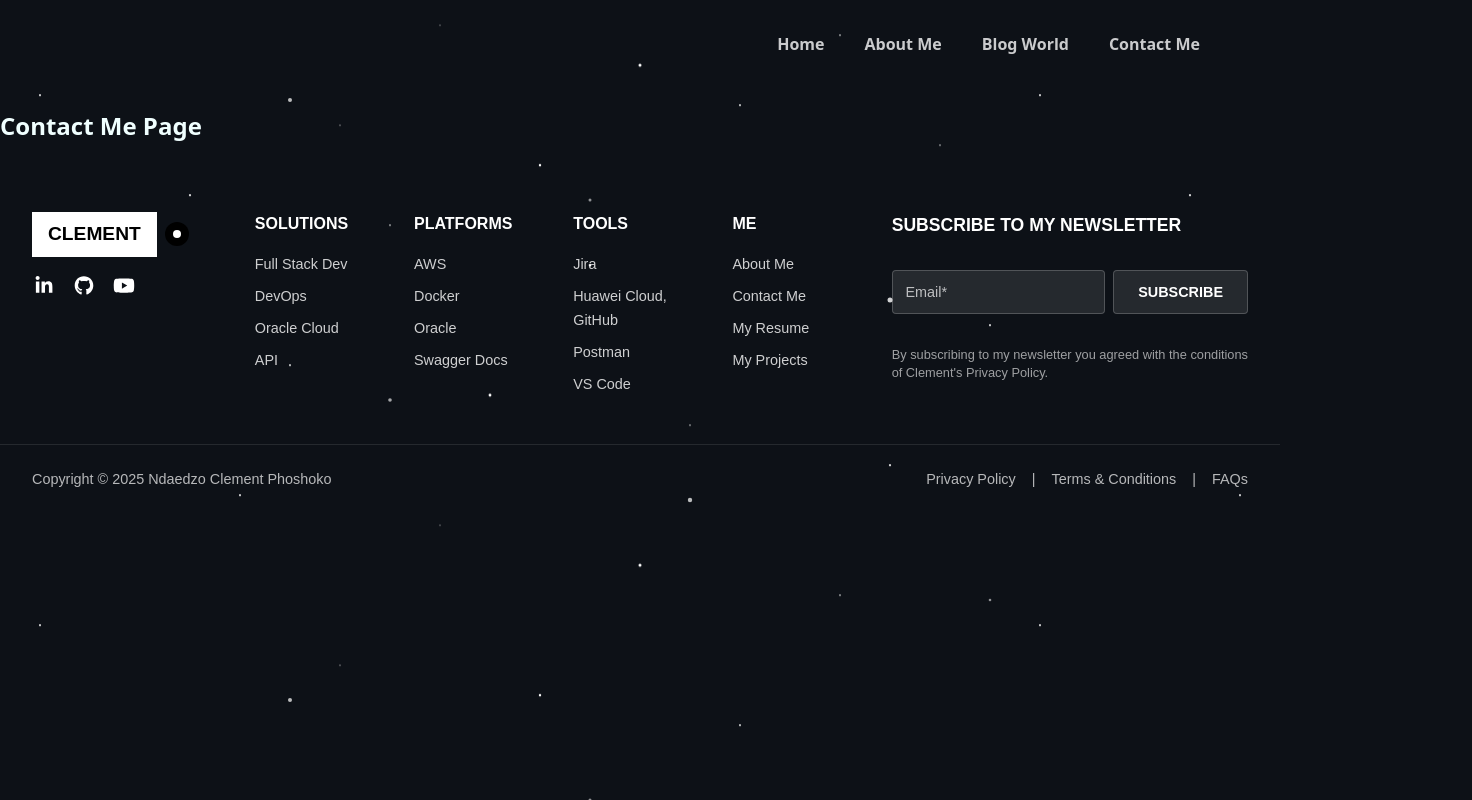
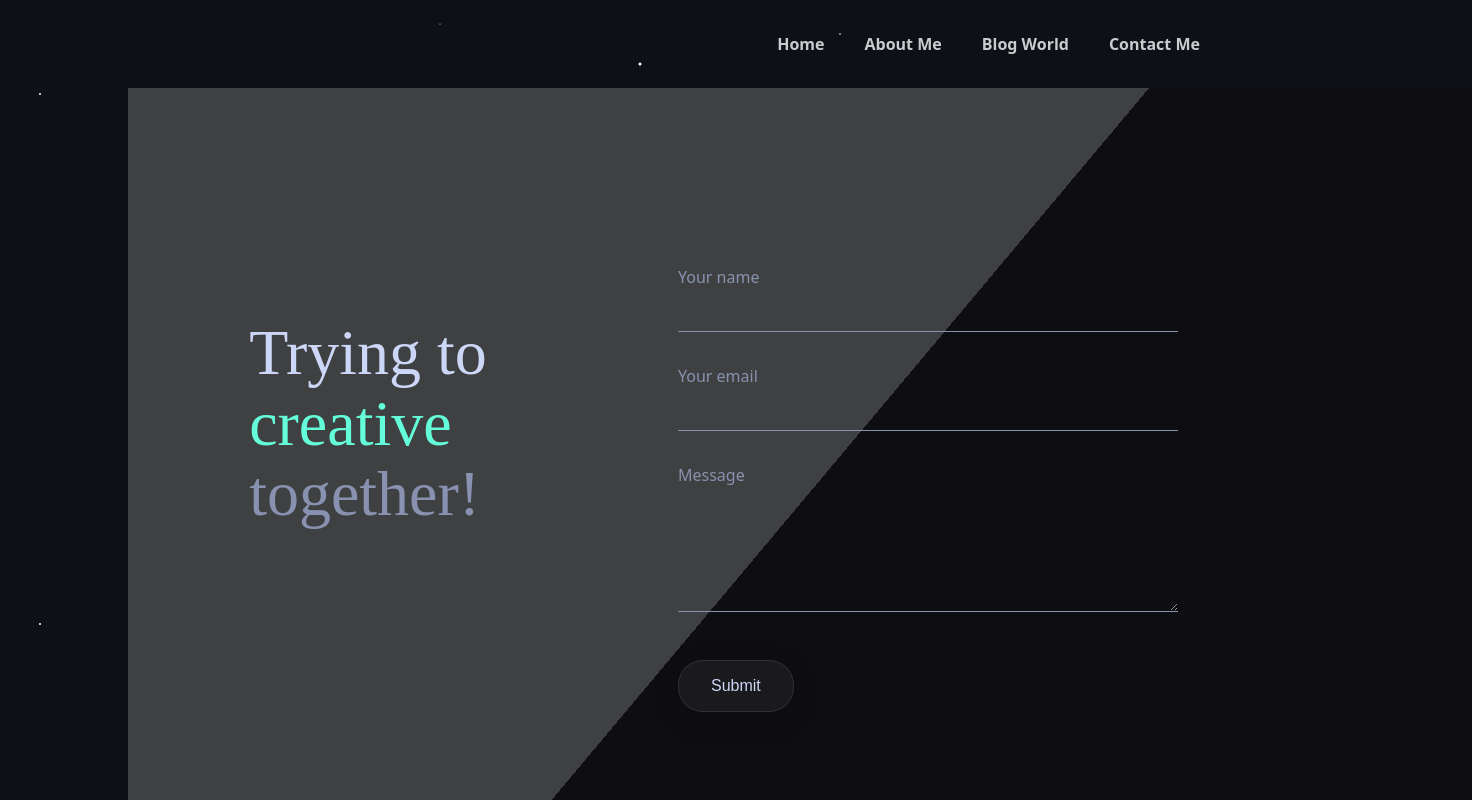
Before and after one commit to NdaedzoPhoshoko/Portfolio-for-Clement, a React (Vite) app in the folder front-end/: page /contact in a window 1280 px wide. Shown: the top 800 px of the page, 1472 px wide, since content can reach past the window. Built offline with nearby package versions, Linux system fonts and the light colour scheme.

Commit message:
added contaxct me

```diff
--- a/front-end/src/App.jsx
+++ b/front-end/src/App.jsx
@@ -13,9 +13,10 @@ import Blog from "./pages/blog/Blog";
 // import Item from "./pages/blog/posts/item/Item";
 import ViewItem from "./pages/blog/posts/view_item/ViewItem";
 
+import Contact from "./pages/contact/Contact";
+
 // Placeholder components for routes
 const HireMe = () => <h2>Hire Me Page</h2>;
-const ContactMe = () => <h2>Contact Me Page</h2>;
 
 // Component to handle page transitions
 function AppContent() {
@@ -60,7 +61,7 @@ function AppContent() {
           <Route path="/blog" element={<Blog />} />
           <Route path="/blog/view/:id" element={<ViewItem />} />
           <Route path="/hire" element={<HireMe />} />
-          <Route path="/contact" element={<ContactMe />} />
+          <Route path="/contact" element={<Contact />} />
         </Routes>
         <Footer />
       </div>
--- a/front-end/src/components/navbar/NavBar.jsx
+++ b/front-end/src/components/navbar/NavBar.jsx
@@ -8,7 +8,6 @@ import {
   faPenToSquare,
   faBook,
   faEnvelope,
-  faPhone,
 } from "@fortawesome/free-solid-svg-icons";
 
 import './NavBar.css'
@@ -126,15 +125,6 @@ const Navbar = () => {
                 <p>Reach out directly via email for collaboration opportunities, technical discussions, project inquiries, or any questions about my work and expertise in software development.</p>
               </div>
             </div>
-            <div className="mega-menu-item">
-              <div className="mega-menu-icon">
-                <FontAwesomeIcon icon={faPhone} className="icon-schedule-call" /> {/* Icon for Schedule a Call */}
-              </div>
-              <div className="mega-menu-text">
-                <h4>Schedule a Call</h4>
-                <p>Book a personalized consultation or meeting to discuss potential collaborations, technical consultations, mentorship opportunities, or in-depth project planning sessions.</p>
-              </div>
-            </div>
           </div>
         )}
       </li>
--- /dev/null
+++ b/front-end/src/pages/contact/Contact.css
@@ -0,0 +1,257 @@
+/* Contact Container */
+.contact-container {
+  width: 100%;
+  min-height: 100vh;
+  background: linear-gradient(130deg, #3f4041 50%, #0e0e11 50%);
+  display: flex;
+  align-items: center;
+  justify-content: center;
+  padding: 0 2rem 2rem 2rem;
+  margin: 0 10%;
+}
+
+/* Left Section - Text */
+.contact-left-section {
+  flex: 0 0 20%;
+  display: flex;
+  align-items: flex-start;
+  justify-content: center;
+  padding: 0rem 0rem 8rem 0rem;
+  background: none;
+  animation: bounceInLeft 1s cubic-bezier(0.25, 0.46, 0.45, 0.94) 0.3s both;
+  padding-top: 0rem;
+}
+
+@keyframes bounceInLeft {
+  0% {
+    transform: translateX(-100px);
+    opacity: 0;
+  }
+  50% {
+    transform: translateX(10px);
+    opacity: 1;
+  }
+  80% {
+    transform: translateX(-3px);
+  }
+  100% {
+    transform: translateX(0);
+    opacity: 1;
+  }
+}
+
+.contact-text-content {
+  max-width: 500px;
+  text-align: left;
+}
+
+.contact-main-title {
+  font-size: 4rem;
+  font-weight: 300;
+  color: #ccd6f6;
+  margin: 0;
+  line-height: 1.1;
+  font-family: 'Times New Roman', serif;
+}
+
+.contact-highlight-word {
+  font-size: 4rem;
+  font-weight: 300;
+  color: #64ffda;
+  margin: 0;
+  line-height: 1.1;
+  font-family: 'Times New Roman', serif;
+}
+
+.contact-tagline {
+  font-size: 4rem;
+  font-weight: 300;
+  color: #8892b0;
+  margin: 0;
+  line-height: 1.1;
+  font-family: 'Times New Roman', serif;
+}
+
+/* Right Section - Contact Form */
+.contact-right-section {
+  flex: 0 0 60%;
+  display: flex;
+  align-items: center;
+  justify-content: center;
+  padding: 3rem;
+  background: none;
+  animation: bounceInRight 1s cubic-bezier(0.25, 0.46, 0.45, 0.94) 0.5s both;
+}
+
+@keyframes bounceInRight {
+  0% {
+    transform: translateX(100px);
+    opacity: 0;
+  }
+  50% {
+    transform: translateX(-10px);
+    opacity: 1;
+  }
+  80% {
+    transform: translateX(3px);
+  }
+  100% {
+    transform: translateX(0);
+    opacity: 1;
+  }
+}
+
+.contact-form-container {
+  width: 100%;
+  max-width: 500px;
+}
+
+.contact-form {
+  display: flex;
+  flex-direction: column;
+  gap: 2rem;
+}
+
+.form-group {
+  display: flex;
+  flex-direction: column;
+  gap: 0.5rem;
+}
+
+.form-label {
+  font-size: 1rem;
+  color: #8892b0;
+  font-weight: 400;
+  margin: 0;
+}
+
+.form-input {
+  background: none;
+  border: none;
+  border-bottom: 1px solid #8892b0;
+  padding: 0.5rem 0;
+  font-size: 1rem;
+  color: #ccd6f6;
+  outline: none;
+  transition: border-color 0.3s ease;
+}
+
+.form-input:focus {
+  border-bottom-color: #64ffda;
+}
+
+.form-input::placeholder {
+  color: #8892b0;
+}
+
+.form-textarea {
+  background: none;
+  border: none;
+  border-bottom: 1px solid #8892b0;
+  padding: 0.5rem 0;
+  font-size: 1rem;
+  color: #ccd6f6;
+  outline: none;
+  resize: vertical;
+  min-height: 100px;
+  font-family: inherit;
+  transition: border-color 0.3s ease;
+}
+
+.form-textarea:focus {
+  border-bottom-color: #64ffda;
+}
+
+.form-textarea::placeholder {
+  color: #8892b0;
+}
+
+.submit-button {
+  background: rgba(255, 255, 255, 0.05);
+  backdrop-filter: blur(20px);
+  color: #ccd6f6;
+  border: 1px solid rgba(255, 255, 255, 0.1);
+  border-radius: 25px;
+  padding: 1rem 2rem;
+  font-size: 1rem;
+  font-weight: 500;
+  cursor: pointer;
+  transition: all 0.3s ease;
+  margin-top: 1rem;
+  align-self: flex-start;
+  box-shadow: 0 8px 32px rgba(0, 0, 0, 0.1);
+}
+
+.submit-button:hover {
+  background: rgba(100, 255, 218, 0.15);
+  border-color: rgba(100, 255, 218, 0.25);
+  color: #64ffda;
+  transform: translateY(-2px);
+  box-shadow: 0 12px 40px rgba(100, 255, 218, 0.2);
+}
+
+.submit-button:active {
+  transform: translateY(0);
+}
+
+/* Responsive Design */
+@media (max-width: 1024px) {
+  .contact-container {
+    flex-direction: column;
+  }
+
+  .contact-left-section,
+  .contact-right-section {
+    flex: none;
+    padding: 2rem;
+  }
+
+  .contact-main-title,
+  .contact-highlight-word,
+  .contact-tagline {
+    font-size: 3rem;
+  }
+}
+
+@media (max-width: 768px) {
+  .contact-left-section,
+  .contact-right-section {
+    padding: 1.5rem;
+  }
+
+  .contact-main-title,
+  .contact-highlight-word,
+  .contact-tagline {
+    font-size: 2.5rem;
+  }
+
+  .contact-form {
+    gap: 1.5rem;
+  }
+}
+
+@media (max-width: 480px) {
+  .contact-container {
+    padding: 1rem;
+  }
+
+  .contact-left-section,
+  .contact-right-section {
+    padding: 1rem;
+  }
+
+  .contact-main-title,
+  .contact-highlight-word,
+  .contact-tagline {
+    font-size: 2rem;
+  }
+
+  .contact-form {
+    gap: 1rem;
+  }
+
+  .submit-button {
+    padding: 0.8rem 1.5rem;
+    font-size: 0.9rem;
+  }
+}
--- /dev/null
+++ b/front-end/src/pages/contact/Contact.jsx
@@ -0,0 +1,63 @@
+import React from 'react';
+import './Contact.css';
+
+const Contact = () => {
+  return (
+    <div className="contact-container">
+      {/* Left Section - Text */}
+      <div className="contact-left-section">
+        <div className="contact-text-content">
+          <h1 className="contact-main-title">
+            Trying to
+          </h1>
+          <h2 className="contact-highlight-word">
+            creative
+          </h2>
+          <h3 className="contact-tagline">
+            together!
+          </h3>
+        </div>
+      </div>
+
+      {/* Right Section - Contact Form */}
+      <div className="contact-right-section">
+        <div className="contact-form-container">
+          <form className="contact-form">
+            <div className="form-group">
+              <label className="form-label">Your name</label>
+              <input
+                type="text"
+                className="form-input"
+                placeholder=""
+              />
+            </div>
+
+            <div className="form-group">
+              <label className="form-label">Your email</label>
+              <input
+                type="email"
+                className="form-input"
+                placeholder=""
+              />
+            </div>
+
+            <div className="form-group">
+              <label className="form-label">Message</label>
+              <textarea
+                className="form-textarea"
+                placeholder=""
+                rows="4"
+              ></textarea>
+            </div>
+
+            <button type="submit" className="submit-button">
+              Submit
+            </button>
+          </form>
+        </div>
+      </div>
+    </div>
+  );
+};
+
+export default Contact;
```
